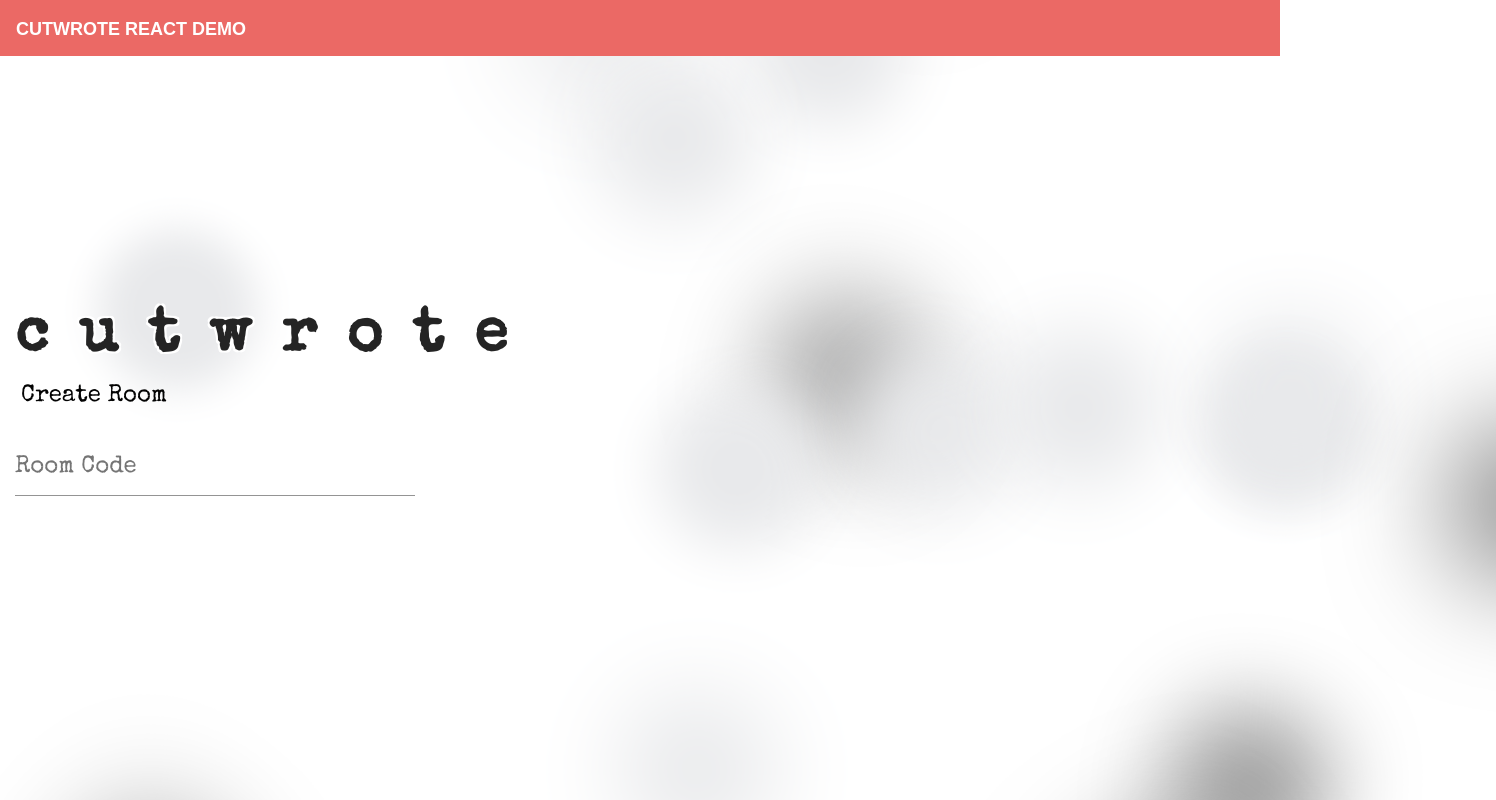
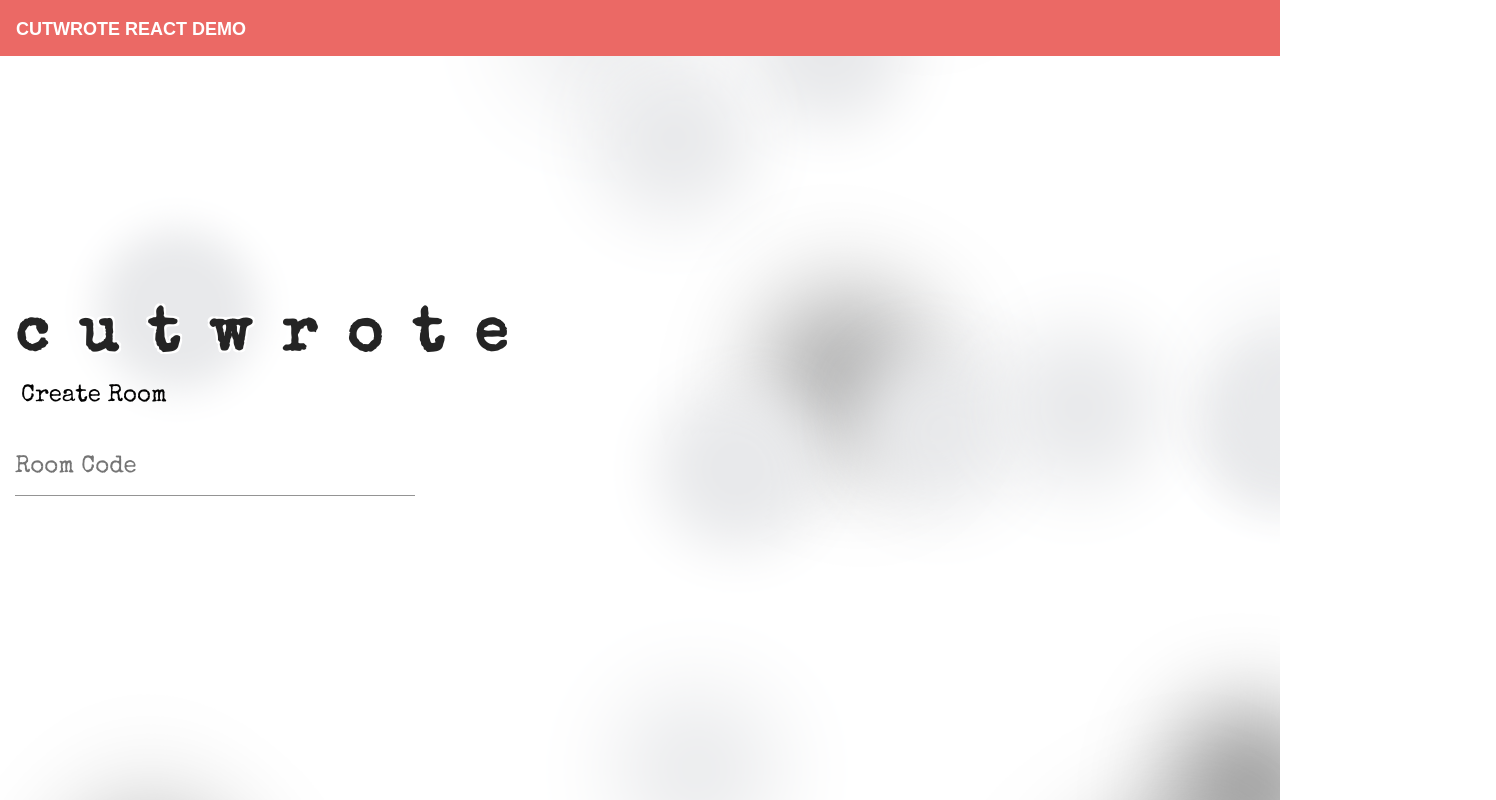
Before and after one commit to wmandrewbabb/cutwrote, a React (Create React App) app in the folder client/: page / in a window 1280 px wide. Shown: the top 800 px of the page, 1496 px wide, since content can reach past the window. Built offline with nearby package versions, Linux system fonts and the light colour scheme; no server answers; a web font is replaced by a local one.

Commit message:
fixing h-100 overflow bug

```diff
--- a/client/src/App.js
+++ b/client/src/App.js
@@ -452,7 +452,7 @@
     } = this.state;
 
     return(
-        <div className="h-100" fluid="true">
+        <div className="MainApp" fluid="true">
           <Nav name={name} roomCode={roomCode}/>
           {/* <BackgroundBokke /> */}
           {showPopup &&
@@ -464,7 +464,7 @@
             buttons={modalButtons}
           />}
           {currentScreen === 'home' &&
-            <div>
+            <div className="h-100 mainCapture">
               <SplashTitle />
               <FrontInput
                 codeInput={codeInput}
--- a/client/src/components/BackgroundBokke/BackgroundBokke.css
+++ b/client/src/components/BackgroundBokke/BackgroundBokke.css
@@ -1,13 +1,20 @@
-body {
-    margin: 0;
+/* .mainCapture {
+    max-height: 100vh;
+    max-width:100vw;
     overflow: hidden;
-  }
+    float: none;
+     position: absolute;
+  } */
 
   .background {
     width: 100vw;
-    /* height: 100vh; */
+    height: 100vh;
     background: #fff;
     z-index: -1;
+    position: absolute;
+    overflow:hidden;
+    float: none;
+    bottom: .001vh;
   }
 
   .background span {
--- a/client/src/components/BackgroundBokke/BackgroundBokke.js
+++ b/client/src/components/BackgroundBokke/BackgroundBokke.js
@@ -25,6 +25,7 @@
   <span style={{zIndex:-99}}></span>
   <span style={{zIndex:-99}}></span>
 </div>
+// </div>
 );
 
 export default BackgroundBokke;
```
